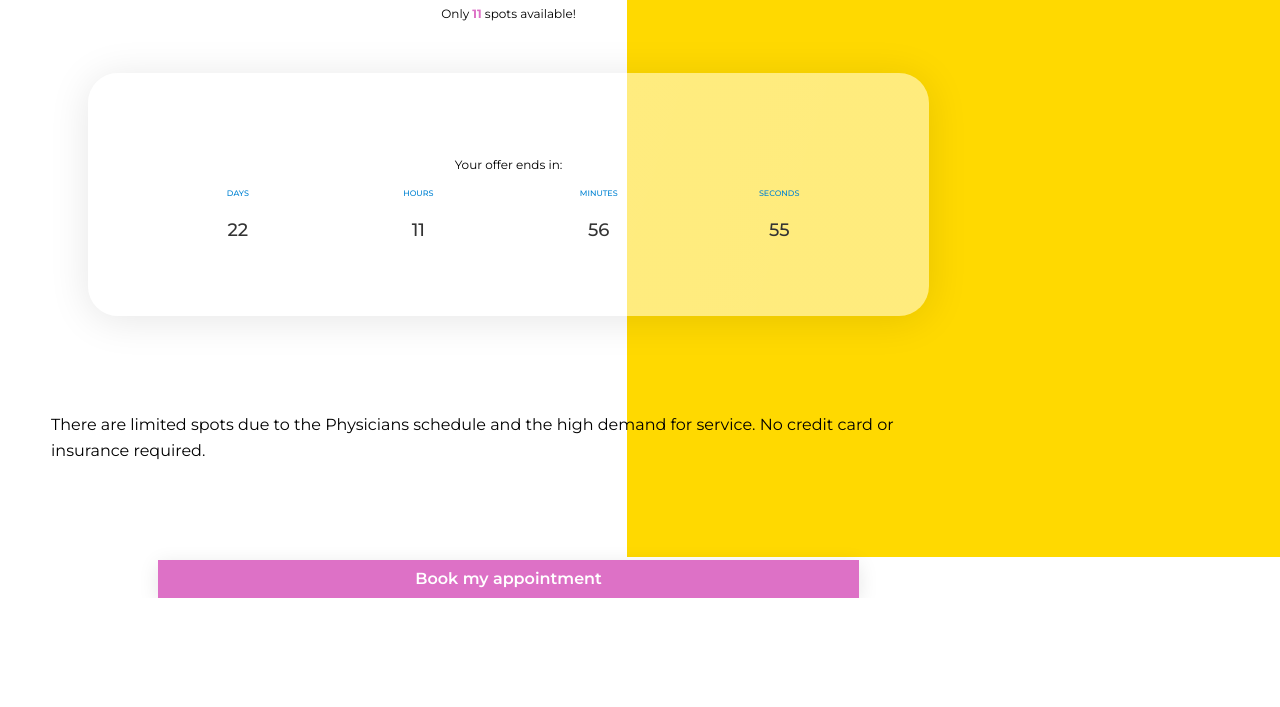
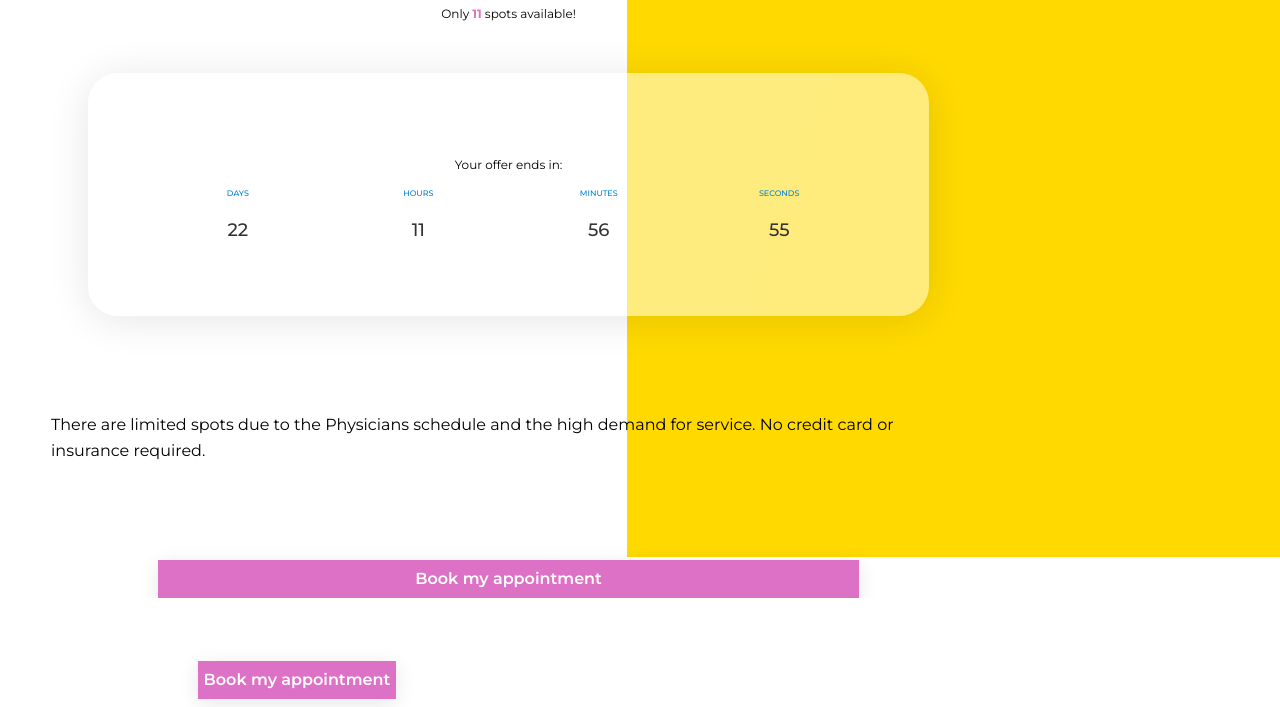
Before and after one commit to federicaulzurrun/Test-Task-Federica-Ulzurrun, a website: page src/index.html in a window 1280 px wide. Shown: the part 211-918 px from the top of the page. Before the commit the page ends 817 px from the top, so only its background shows below. Drawn offline with nearby package versions, Linux system fonts and the light colour scheme.

```diff
--- a/src/index.html
+++ b/src/index.html
@@ -11,7 +11,7 @@
 </head>
 <body>
   <nav class="navbar">
-    <a href=""><img src="./assets/logo.svg" alt="Brand Logo"></a>
+    <a href="./index.html" class="logoPage"><img src="./assets/logo.svg" alt="Brand Logo"></a>
     <ul class="nav-menu">
       <li class="page-sections"><a href="" class="nav-link">About us</a></li>
       <li class="page-sections"><a href="" class="nav-link">Book Online</a></li>
@@ -67,7 +67,11 @@
   </main>
 
   <!-- Banner Section -->
-  <div></div>
+  <div class="getToKnowUs">
+    <button class="btn-pink btnYellow" type="button">
+      <p>Book my appointment</p>
+    </button>
+  </div>
 
   <!-- Who is the Consultation For Section-->
   <div></div>
```
